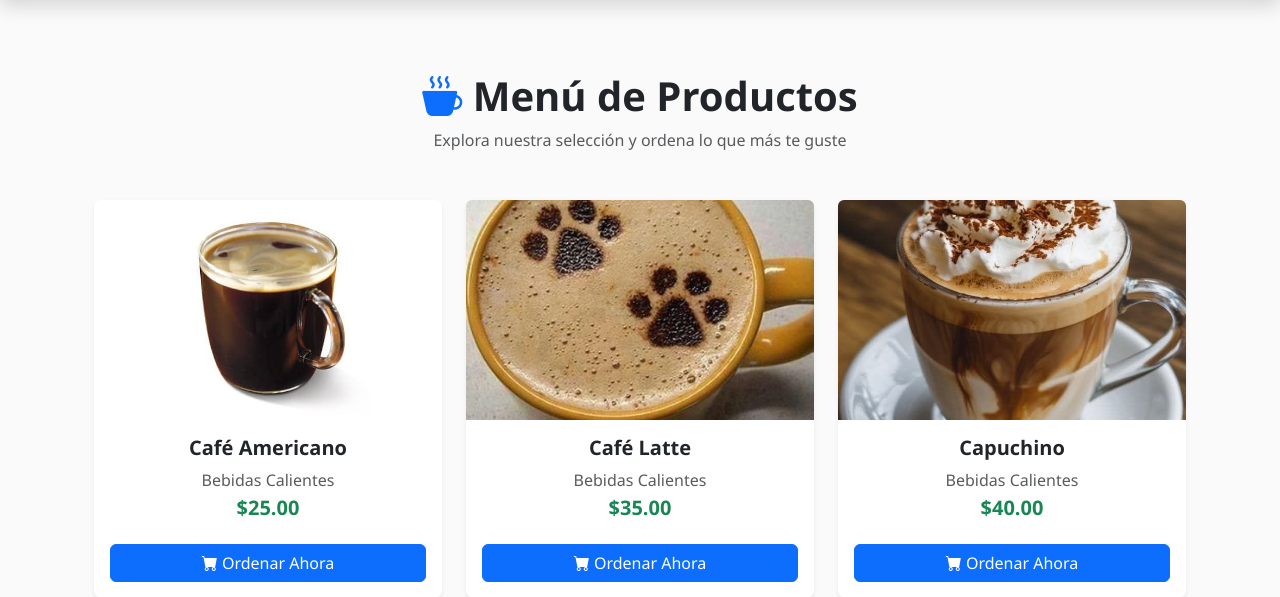
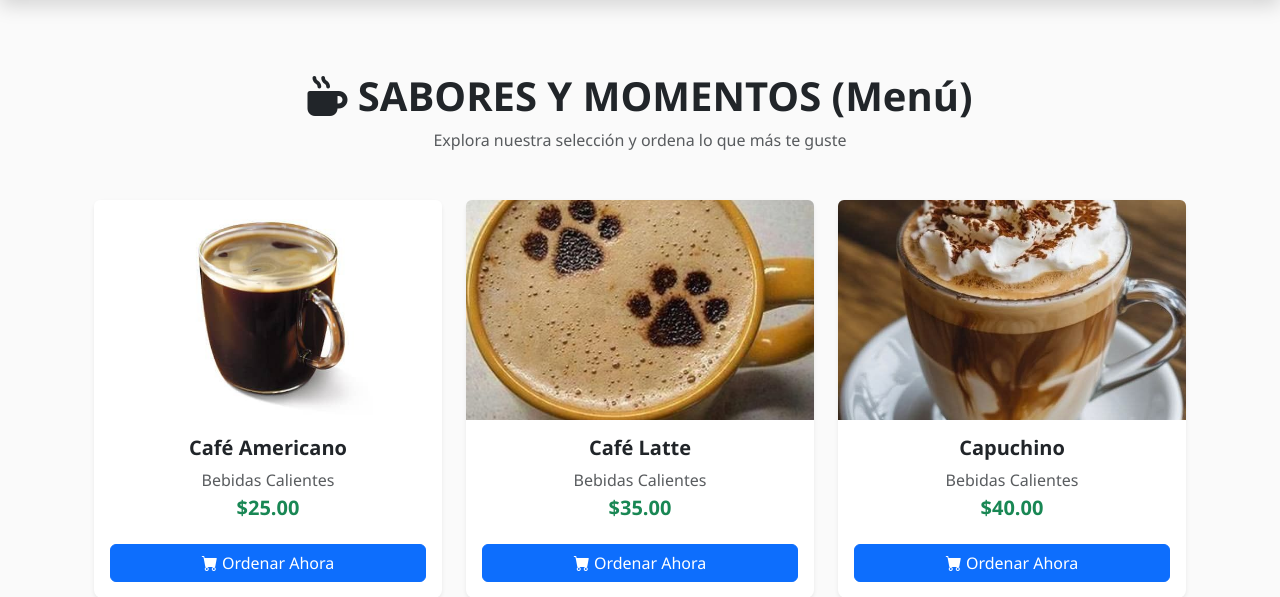
Before and after one commit to YUKLIDSONCCO/cafeteria-nova, a PHP site: page /cafeteria-nova/cliente/menu in a window 1280 px wide. Shown: the part 76-673 px from the top of the page. Run offline with PHP 8.4, Linux system fonts and the light colour scheme; data comes from the database, SQL or seed files in the repository.

Commit message:
Primer commit con vistas de cliente

```diff
--- a/views/cliente/menu.php
+++ b/views/cliente/menu.php
@@ -1,7 +1,7 @@
 <div class="container py-5">
     <div class="text-center mb-5">
         <h1 class="fw-bold">
-            <i class="bi bi-cup-hot-fill text-primary"></i> Menú de Productos
+            <i class="fa-solid fa-mug-hot"></i> SABORES Y MOMENTOS (Menú)
         </h1>
         <p class="text-muted">Explora nuestra selección y ordena lo que más te guste</p>
     </div>
```
Also changed, not shown: public/img/15.jpg (added), public/img/16.jpg (added), public/img/17.jpg (added), public/img/18.jpg (added), 1 other file.
